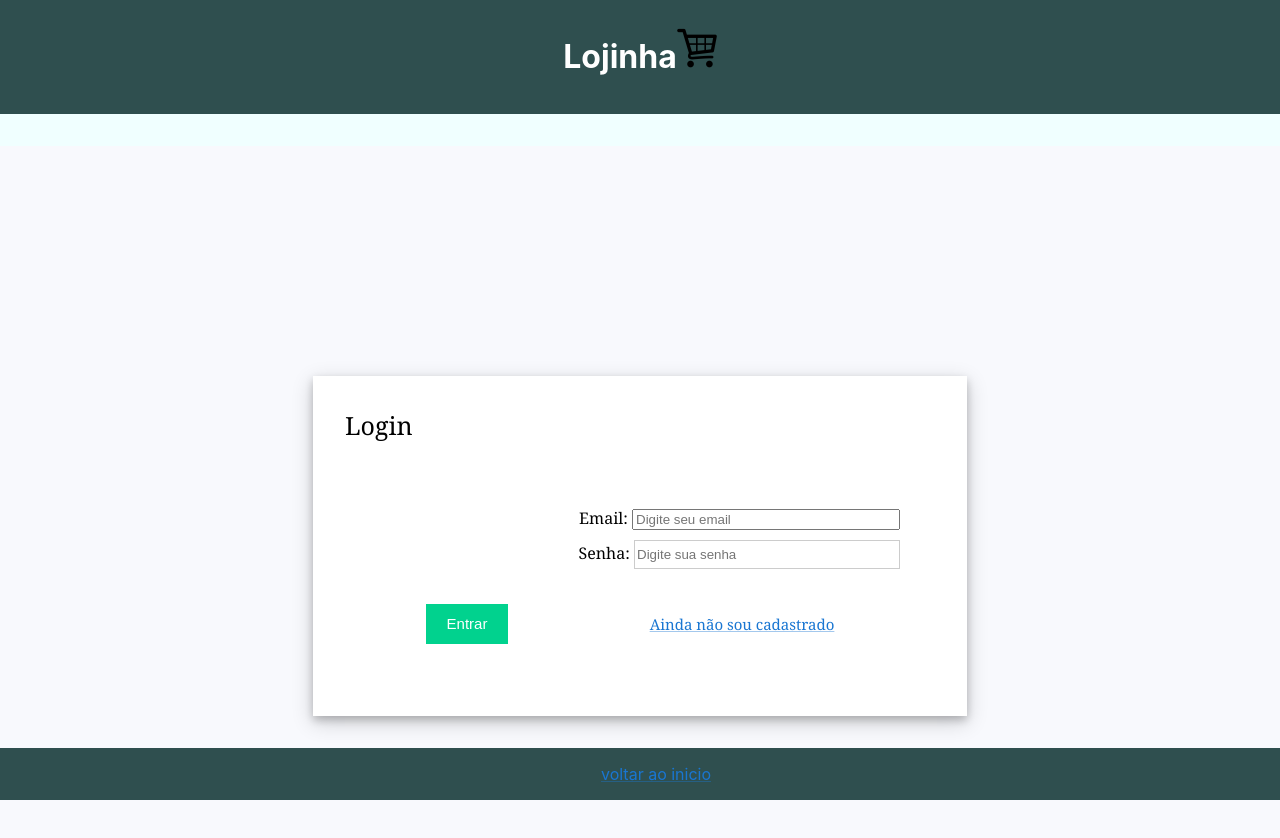
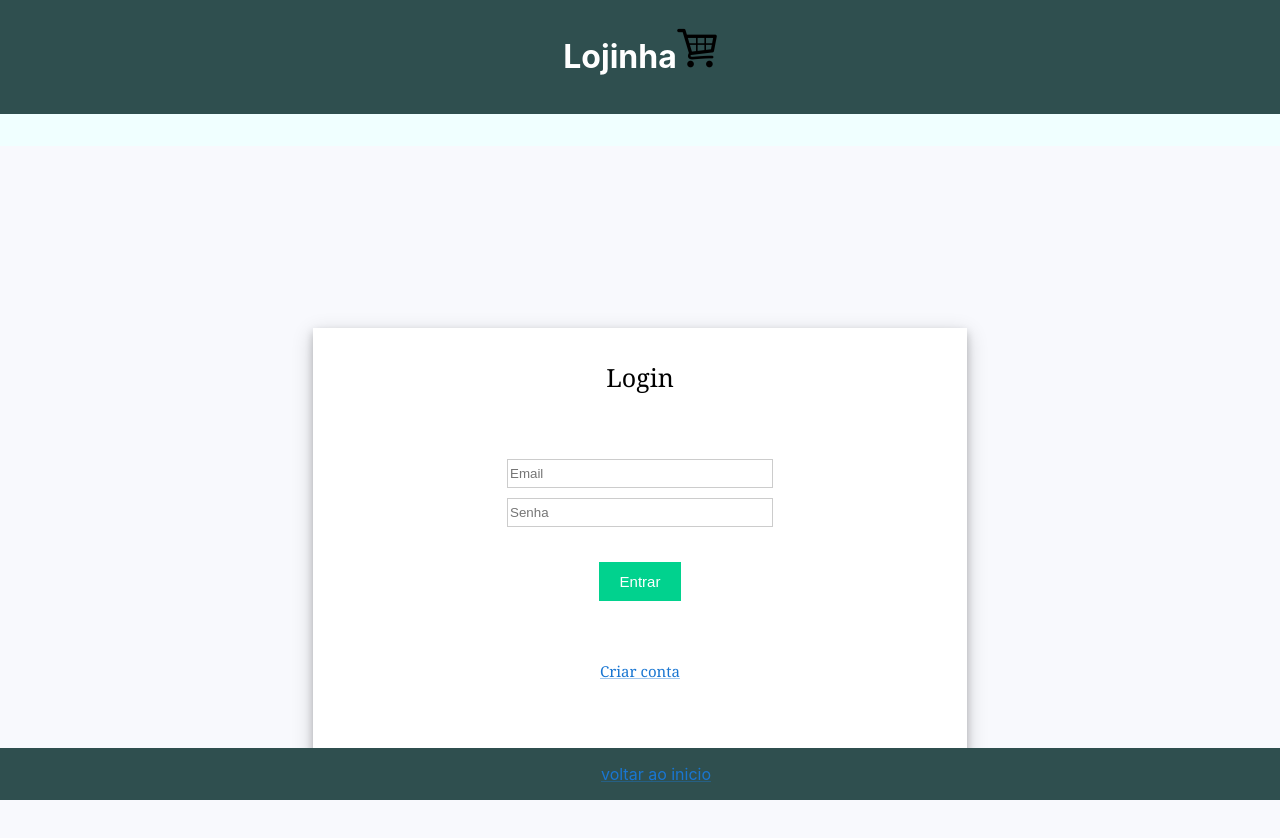
Before and after one commit to ThallysRocha/lojinha-simples, a React (Create React App) app: page / in a window 1280 px wide. Shown: the top 838 px of the page. Built offline with nearby package versions, Linux system fonts and the light colour scheme.

Commit message:
fix: Ajustando o visual e alguns erros
Foram retirados alguns prints e variáveis que não eram necessários. Além disso foi corrigido um erro na visualização da mensagem de "email não cadastrado"

```diff
--- a/src/components/TelaDeLogin.jsx
+++ b/src/components/TelaDeLogin.jsx
@@ -1,7 +1,6 @@
 import "../styles/Formulario.css";
 import React,{useState} from "react";
 import database from "../database"
-import logado from "../database"
 import Link from '@mui/material/Link';
 
 const Login = () =>{
@@ -46,16 +45,14 @@ const Login = () =>{
 
     }
     const handleSubmit  = () => {
-        console.log(JSON.parse(window.localStorage.getItem('database')));
+        /*console.log(JSON.parse(window.localStorage.getItem('database')));*/
+        let emailContido = false;
         database.forEach(user => {
-            let emailContido = false;
+
             if(email === user.email){
                 emailContido = true;
                 if(senha === user.senha){
                     setIsLogged(true);
-                    logado = isLogged
-                    window.localStorage.setItem('logado',JSON.stringify(logado));
-                    console.log(logado);
                 }
                 setErrorMessages({ id: "credenciaisErradas", message: errors.senhaErrada });
             }
@@ -67,28 +64,34 @@ const Login = () =>{
         <div className="form">
             <div className="form-body">
                 <div className="email">
-                    <label className="form__label">Email: </label>
+                    <label className="form__label"></label>
                     <input className="form__input" type="email" autoComplete="email" id="email"
-                    onChange = {(e) => handleInputChange(e)} placeholder="Digite seu email" required="required"/>
+                    onChange = {(e) => handleInputChange(e)} placeholder="Email" required="required"/>
                     {renderErrorMessage("email")}
                 </div>
                 <div className="senha">
-                    <label className="form__label">Senha: </label>
+                    <label className="form__label"></label>
                     <input className="form__input" type="password" autoComplete="new-password" id="senha"
-                    onChange = {(e) => handleInputChange(e)} placeholder="Digite sua senha" required="required"/>
+                    onChange = {(e) => handleInputChange(e)} placeholder="Senha" required="required"/>
                     {renderErrorMessage("senha")}
                 </div>
             </div>
             <div className="footer">
                 <button type="submit" onClick={()=>handleSubmit()} className="botao">Entrar</button>
+
+            </div>
+            <div className="loginFooter">
+                <div className="notRegistered">{renderErrorMessage("credenciaisErradas")}</div>
+
                 <div className="cadastrar">
-                <Link href="/cadastro" >
-                    Ainda não sou cadastrado
-                </Link>
-            </div>
+                <Link href="/cadastro" >Criar conta</Link>
+                </div>
+
             </div>
 
-            {renderErrorMessage("credenciaisErradas")}
+
+
+
 
         </div>
     );
--- a/src/styles/Formulario.css
+++ b/src/styles/Formulario.css
@@ -6,8 +6,9 @@
     padding: 20px;
 }
 .form-body{
-    text-align:end;
+    text-align:center;
     padding: 20px 10px;
+
 }
 .form-body > *{
     padding: 5px;
@@ -21,11 +22,11 @@
 
 .footer{
     display: flex;
-    justify-content: space-around;
+    justify-content:center;
 }
 .error {
     color: red;
-    font-size: 12px;
+    font-size: 14px;
   }
   .finalizado {
     font-family: sans-serif;
@@ -39,8 +40,10 @@
     background-color: #f8f9fd;
   }
   .title {
+    display: flex;
     font-size: 25px;
     margin-bottom: 20px;
+    justify-content: center;
   }
   .finalizado-form {
     background-color: white;
@@ -48,7 +51,7 @@
     box-shadow: 0 4px 8px 0 rgba(0, 0, 0, 0.2), 0 6px 20px 0 rgba(0, 0, 0, 0.19);
   }
 input[type="text"],
-input[type="password"] {
+input[type="password"],input[type="email"] {
   height: 25px;
   border: 1px solid rgba(0, 0, 0, 0.2);
 }
@@ -64,8 +67,18 @@ button[type="submit"] {
   button[type="submit"]:hover {
     background: #6cf0c2;
   }
+  .loginFooter{
+    margin-top: 50px;
+  }
+  .notRegistered{
+    display: flex;
+    justify-content: center;
+  }
   .cadastrar{
-    margin-top: 10px;
+    display: flex;
+    justify-content: center;
+    text-decoration: none;
+
     cursor: pointer;
     font-size: 15px;
     color: #fff;
```
